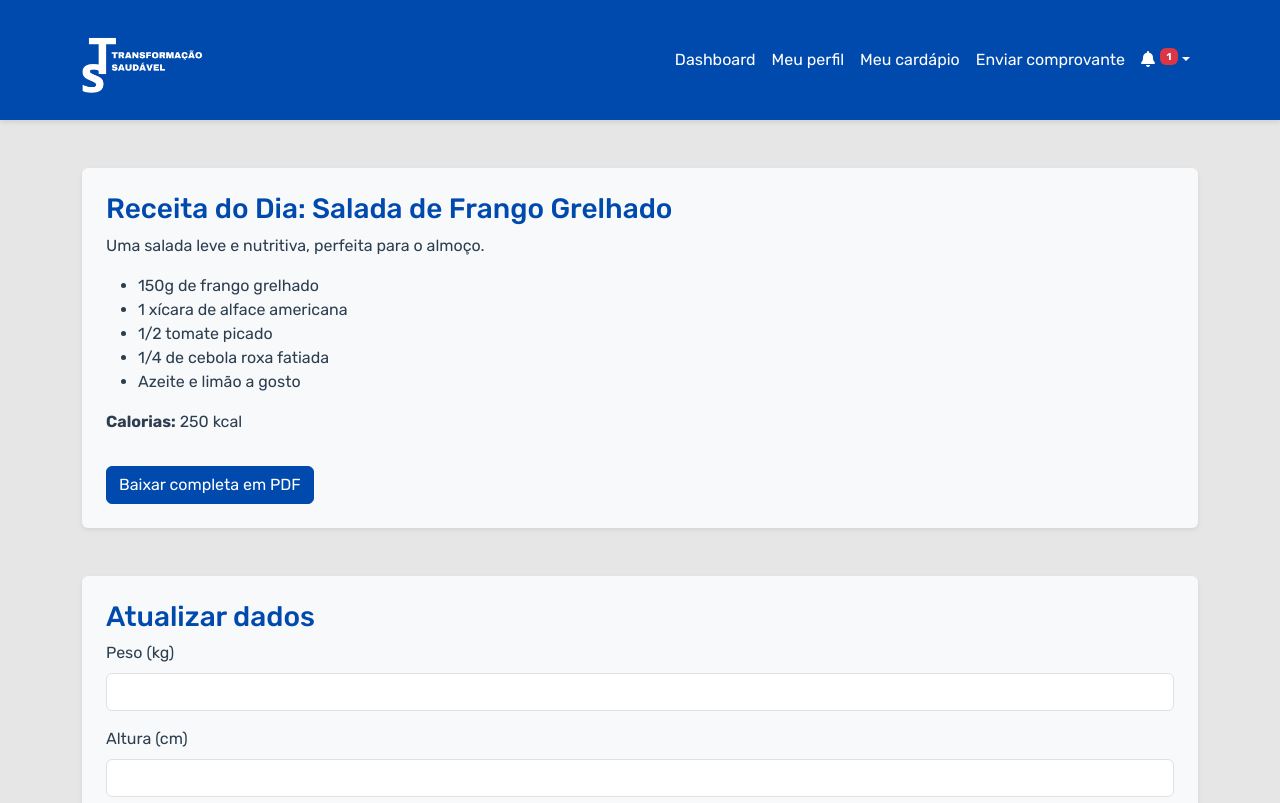
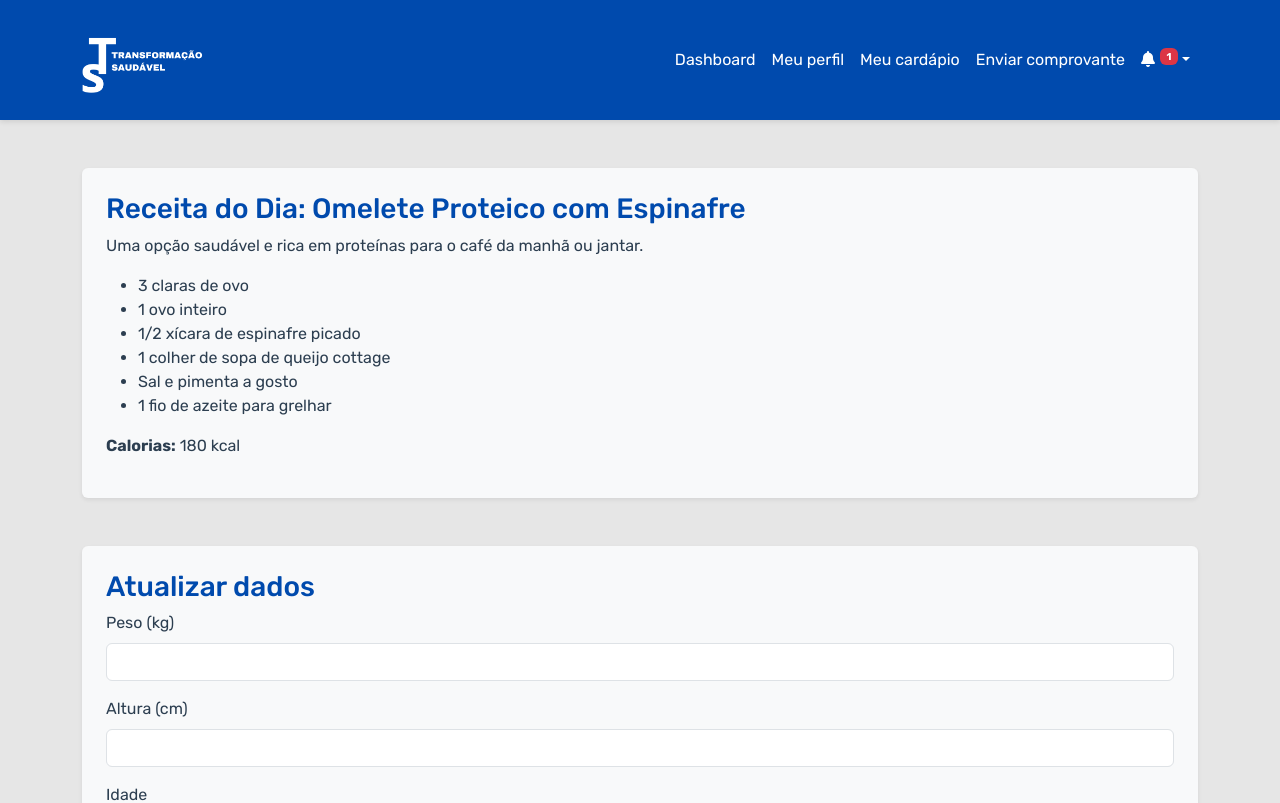
Before and after one commit to LucasGuedes-s/transformacao-saudavel, a Vue app in the folder front-end/: page /dashboard in a window 1280 px wide. Shown: the top 803 px of the page. Built offline with nearby package versions, Linux system fonts and the light colour scheme.

Commit message:
Adicionando receita

```diff
--- a/front-end/src/views/CadastrarReceitaView.vue
+++ b/front-end/src/views/CadastrarReceitaView.vue
@@ -47,7 +47,6 @@
       </div>
     </div>
 
-    <!-- Exibindo as receitas
     <div class="mt-5">
       <h2>Receitas Cadastradas</h2>
       <div v-if="receitas.length === 0">Não há receitas cadastradas.</div>
@@ -62,7 +61,6 @@
         </li>
       </ul>
     </div>
- -->
     <!-- Exibindo os comprovantes -->
     <div class="mt-5">
       <h2>Comprovantes em Análise</h2>
--- a/front-end/src/views/DashboardView.vue
+++ b/front-end/src/views/DashboardView.vue
@@ -10,7 +10,6 @@
         </li>
       </ul>
       <p><strong>Calorias:</strong> {{ receita.calorias }} kcal</p>
-      <button @click="baixarPdf" class="btn btn-primary mt-3">Baixar completa em PDF</button>
     </div>
   </div>
   <div class="container mt-5">
@@ -235,16 +234,19 @@ export default {
   data() {
     return {
         receita: {
-          titulo: "Salada de Frango Grelhado",
-          descricao: "Uma salada leve e nutritiva, perfeita para o almoço.",
+
+          titulo: "Omelete Proteico com Espinafre",
+          descricao: "Uma opção saudável e rica em proteínas para o café da manhã ou jantar.",
           ingredientes: [
-            "150g de frango grelhado",
-            "1 xícara de alface americana",
-            "1/2 tomate picado",
-            "1/4 de cebola roxa fatiada",
-            "Azeite e limão a gosto"
+            "3 claras de ovo",
+            "1 ovo inteiro",
+            "1/2 xícara de espinafre picado",
+            "1 colher de sopa de queijo cottage",
+            "Sal e pimenta a gosto",
+            "1 fio de azeite para grelhar"
           ],
-          calorias: 250,
+          calorias: 180,
+
         },
       receitasAgrupadas: {},
       loading: true,
```
